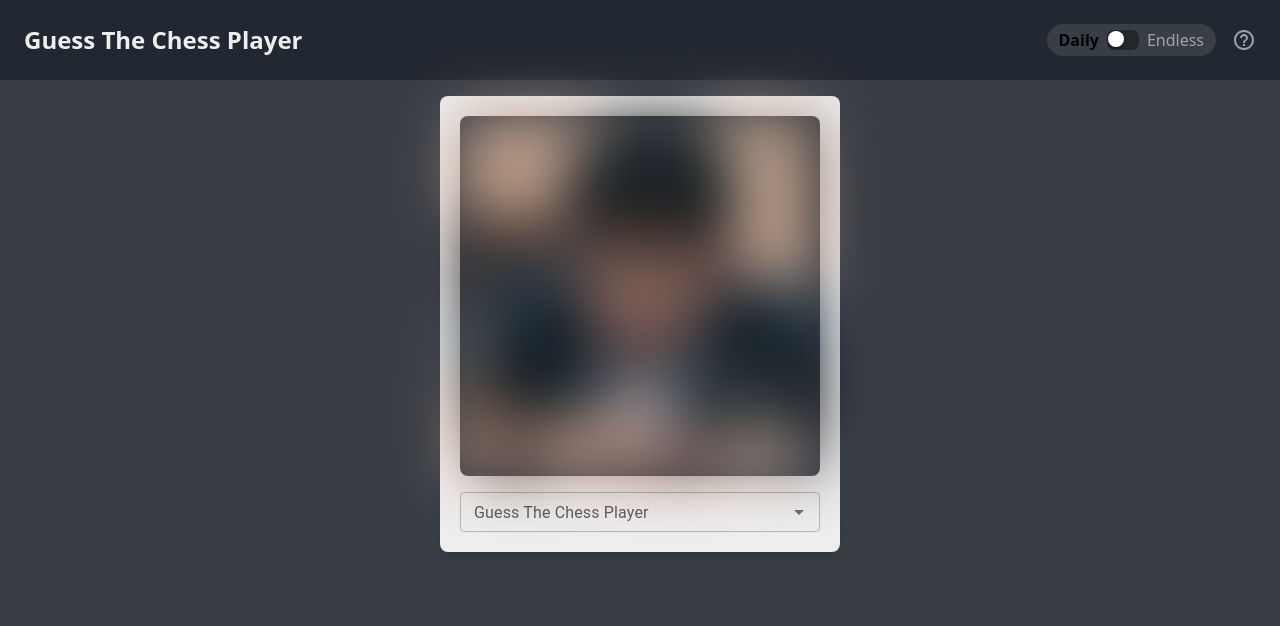
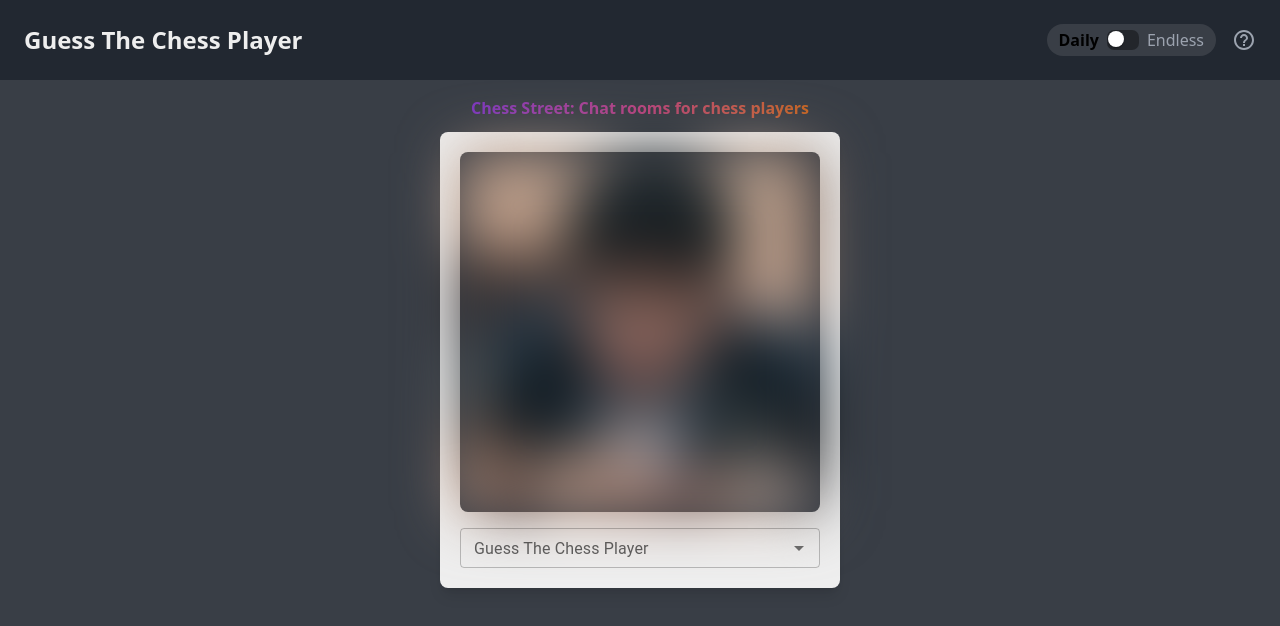
Before and after one commit to atasoya/guess-the-chess-player, a Next.js app: page / in a window 1280 px wide. Shown: the top 626 px of the page. Built offline with nearby package versions, Linux system fonts and the light colour scheme.

Commit message:
Add Chess Street promotional link with gradient text styling

```diff
--- a/src/app/components/ChessPlayerGame.js
+++ b/src/app/components/ChessPlayerGame.js
@@ -451,7 +451,12 @@ export default function ChessPlayerGame({ mode = 'daily' }) {
         </div>
       )}
 
-      <div className="flex justify-center mt-2 sm:mt-4 px-2 sm:px-4">
+      <div className="flex flex-col items-center mt-2 sm:mt-4 px-2 sm:px-4">
+        <div className="w-full max-w-[320px] sm:max-w-[400px] text-center mb-3">
+          <span className="inline-block bg-gradient-to-r from-purple-600 via-pink-500 to-orange-500 text-transparent bg-clip-text text-sm sm:text-base font-bold animate-pulse">
+            <a href="https://chessstreet.com?ref=guess-the-chessplayer" target="_blank" rel="noopener noreferrer">Chess Street: Chat rooms for chess players</a>
+          </span>
+        </div>
         <div className="flex flex-col items-center bg-custom-white shadow-lg rounded-lg p-3 sm:p-5 w-full max-w-[320px] sm:max-w-[400px]">
           <div className="bg-custom-grey w-full aspect-square mb-3 sm:mb-4 flex items-center justify-center relative rounded-lg">
             <img
```
